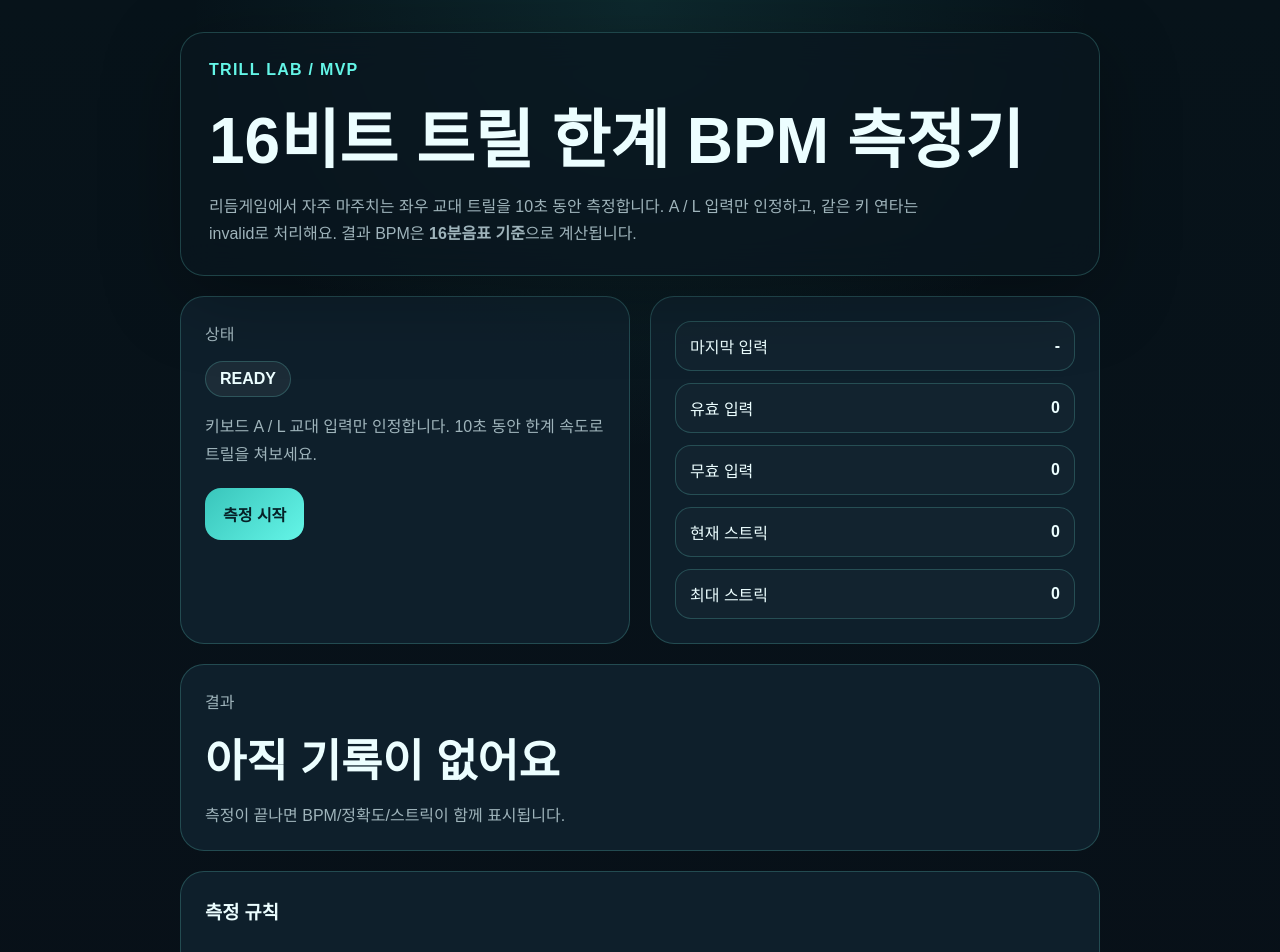
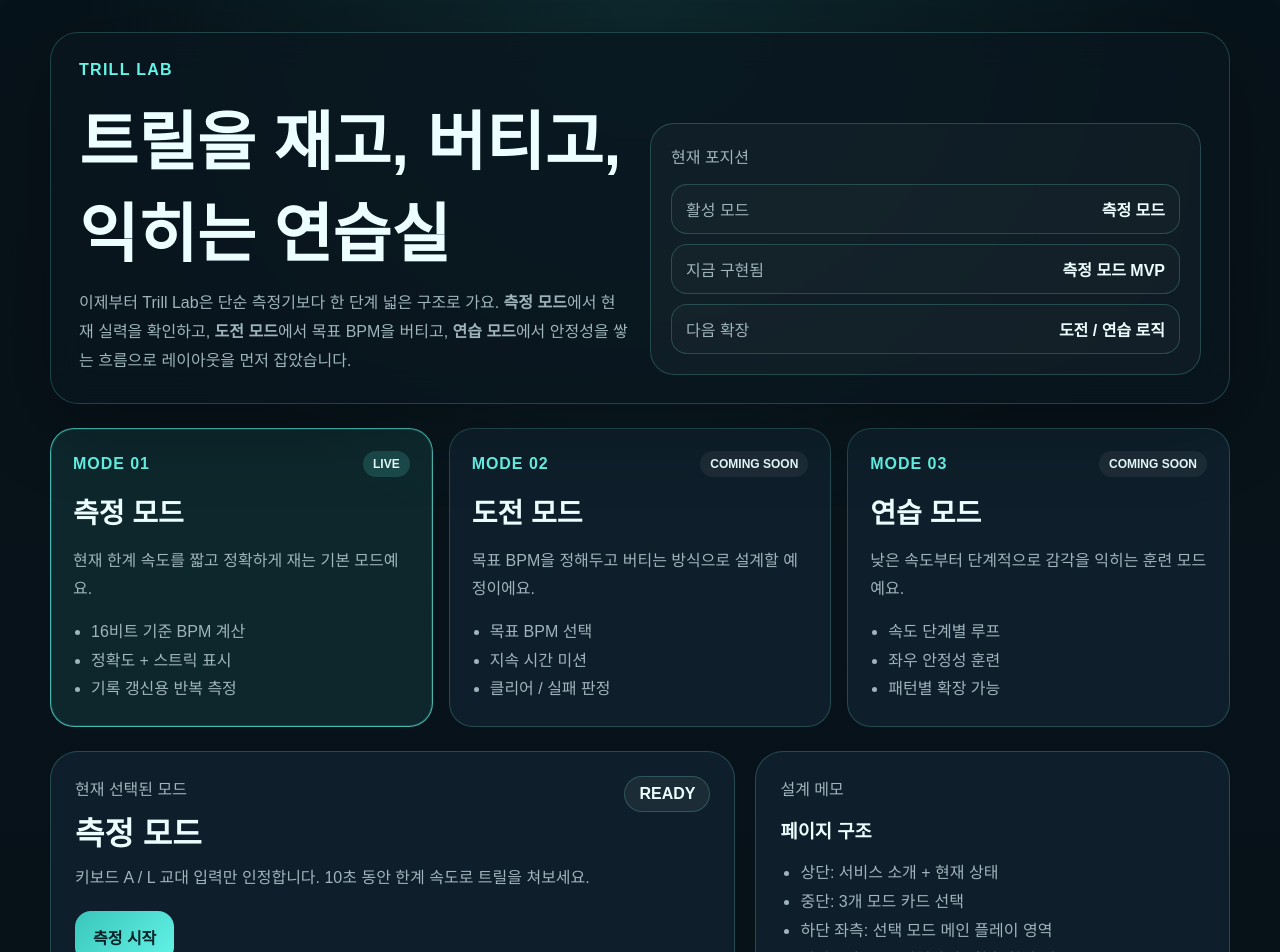
Before and after one commit to miku-agent/06_trill-lab, a Next.js app: page / in a window 1280 px wide. Shown: the top 952 px of the page. Built offline with nearby package versions, Linux system fonts and the light colour scheme.

Commit message:
feat: add multi-mode home layout

```diff
--- a/src/app/page.tsx
+++ b/src/app/page.tsx
@@ -4,6 +4,7 @@ import { useCallback, useEffect, useMemo, useRef, useState } from "react";
 
 type HandKey = "A" | "L";
 type SessionState = "idle" | "countdown" | "running" | "finished";
+type ModeKey = "measure" | "challenge" | "practice";
 
 type Result = {
   bpm: number;
@@ -13,15 +14,52 @@ type Result = {
   peakStreak: number;
 };
 
+type ModeCard = {
+  key: ModeKey;
+  eyebrow: string;
+  title: string;
+  description: string;
+  status: string;
+  bullets: string[];
+};
+
 const COUNTDOWN_SECONDS = 3;
 const TEST_SECONDS = 10;
 const ACCEPTED_KEYS: HandKey[] = ["A", "L"];
+
+const MODE_CARDS: ModeCard[] = [
+  {
+    key: "measure",
+    eyebrow: "MODE 01",
+    title: "측정 모드",
+    description: "현재 한계 속도를 짧고 정확하게 재는 기본 모드예요.",
+    status: "LIVE",
+    bullets: ["16비트 기준 BPM 계산", "정확도 + 스트릭 표시", "기록 갱신용 반복 측정"],
+  },
+  {
+    key: "challenge",
+    eyebrow: "MODE 02",
+    title: "도전 모드",
+    description: "목표 BPM을 정해두고 버티는 방식으로 설계할 예정이에요.",
+    status: "COMING SOON",
+    bullets: ["목표 BPM 선택", "지속 시간 미션", "클리어 / 실패 판정"],
+  },
+  {
+    key: "practice",
+    eyebrow: "MODE 03",
+    title: "연습 모드",
+    description: "낮은 속도부터 단계적으로 감각을 익히는 훈련 모드예요.",
+    status: "COMING SOON",
+    bullets: ["속도 단계별 루프", "좌우 안정성 훈련", "패턴별 확장 가능"],
+  },
+];
 
 function formatPercent(value: number) {
   return `${Math.round(value)}%`;
 }
 
 export default function HomePage() {
+  const [selectedMode, setSelectedMode] = useState<ModeKey>("measure");
   const [sessionState, setSessionState] = useState<SessionState>("idle");
   const [countdownLeft, setCountdownLeft] = useState(COUNTDOWN_SECONDS);
   const [timeLeft, setTimeLeft] = useState(TEST_SECONDS);
@@ -38,7 +76,13 @@ export default function HomePage() {
   const invalidHitsRef = useRef(0);
   const peakStreakRef = useRef(0);
 
+  const selectedCard = MODE_CARDS.find((card) => card.key === selectedMode) ?? MODE_CARDS[0];
+
   const helperText = useMemo(() => {
+    if (selectedMode !== "measure") {
+      return "이 모드는 아직 레이아웃만 잡혀 있어요. 먼저 측정 모드로 감을 확인해보세요.";
+    }
+
     if (sessionState === "countdown") {
       return `준비... ${countdownLeft}초 후 측정 시작`;
     }
@@ -48,11 +92,11 @@ export default function HomePage() {
     }
 
     if (result) {
-      return "같은 손가락 반복은 invalid 처리돼요. 더 높은 정확도로 다시 도전해보세요.";
+      return "같은 손가락 반복은 invalid 처리돼요. 정확도를 유지하면서 BPM을 끌어올리는 게 핵심이에요.";
     }
 
     return "키보드 A / L 교대 입력만 인정합니다. 10초 동안 한계 속도로 트릴을 쳐보세요.";
-  }, [countdownLeft, result, sessionState]);
+  }, [countdownLeft, result, selectedMode, sessionState]);
 
   const finishRun = useCallback(() => {
     runningRef.current = false;
@@ -173,8 +217,20 @@ export default function HomePage() {
   }
 
   function startRun() {
+    if (selectedMode !== "measure") {
+      return;
+    }
+
     resetStats();
     setSessionState("countdown");
+  }
+
+  function changeMode(mode: ModeKey) {
+    setSelectedMode(mode);
+    runningRef.current = false;
+    deadlineRef.current = null;
+    setSessionState("idle");
+    resetStats();
   }
 
   const statusTone =
@@ -185,52 +241,121 @@ export default function HomePage() {
         : "idle";
 
   return (
-    <main style={{ display: "grid", placeItems: "center", padding: "32px 16px" }}>
-      <div
-        style={{
-          width: "min(920px, 100%)",
-          display: "grid",
-          gap: 20,
-        }}
-      >
+    <main style={{ padding: "32px 16px 80px" }}>
+      <div style={{ width: "min(1180px, 100%)", margin: "0 auto", display: "grid", gap: 24 }}>
         <section
           style={{
             background: "var(--panel)",
             border: "1px solid var(--line)",
-            borderRadius: 24,
+            borderRadius: 28,
             padding: 28,
             backdropFilter: "blur(18px)",
             boxShadow: "0 20px 80px rgba(0, 0, 0, 0.28)",
           }}
         >
+          <div
+            style={{
+              display: "grid",
+              gridTemplateColumns: "repeat(auto-fit, minmax(280px, 1fr))",
+              gap: 20,
+              alignItems: "end",
+            }}
+          >
+            <div>
               <p style={{ color: "var(--accent-strong)", margin: 0, fontWeight: 700, letterSpacing: "0.08em" }}>
-            TRILL LAB / MVP
+                TRILL LAB
               </p>
-          <h1 style={{ fontSize: "clamp(2rem, 5vw, 4rem)", margin: "10px 0 12px" }}>
-            16비트 트릴 한계 BPM 측정기
+              <h1 style={{ fontSize: "clamp(2.2rem, 5vw, 4.5rem)", margin: "12px 0 14px" }}>
+                트릴을 재고, 버티고, 익히는 연습실
               </h1>
-          <p style={{ color: "var(--muted)", margin: 0, maxWidth: 720, lineHeight: 1.7 }}>
-            리듬게임에서 자주 마주치는 좌우 교대 트릴을 10초 동안 측정합니다. A / L 입력만 인정하고,
-            같은 키 연타는 invalid로 처리해요. 결과 BPM은 <strong>16분음표 기준</strong>으로 계산됩니다.
+              <p style={{ color: "var(--muted)", margin: 0, lineHeight: 1.8, maxWidth: 680 }}>
+                이제부터 Trill Lab은 단순 측정기보다 한 단계 넓은 구조로 가요. <strong>측정 모드</strong>에서 현재
+                실력을 확인하고, <strong>도전 모드</strong>에서 목표 BPM을 버티고, <strong>연습 모드</strong>에서 안정성을 쌓는 흐름으로
+                레이아웃을 먼저 잡았습니다.
               </p>
+            </div>
+            <div
+              style={{
+                border: "1px solid var(--line)",
+                borderRadius: 24,
+                padding: 20,
+                background: "rgba(255,255,255,0.03)",
+              }}
+            >
+              <p style={{ marginTop: 0, color: "var(--muted)" }}>현재 포지션</p>
+              <div style={{ display: "grid", gap: 10 }}>
+                <QuickStat label="활성 모드" value={selectedCard.title} />
+                <QuickStat label="지금 구현됨" value="측정 모드 MVP" />
+                <QuickStat label="다음 확장" value="도전 / 연습 로직" />
+              </div>
+            </div>
+          </div>
         </section>
 
-        <section
+        <section style={{ display: "grid", gridTemplateColumns: "repeat(auto-fit, minmax(240px, 1fr))", gap: 16 }}>
+          {MODE_CARDS.map((card) => {
+            const isActive = card.key === selectedMode;
+
+            return (
+              <button
+                key={card.key}
+                onClick={() => changeMode(card.key)}
                 style={{
-            display: "grid",
-            gridTemplateColumns: "repeat(auto-fit, minmax(260px, 1fr))",
-            gap: 20,
+                  textAlign: "left",
+                  borderRadius: 24,
+                  border: isActive ? "1px solid rgba(100, 245, 231, 0.7)" : "1px solid var(--line)",
+                  background: isActive ? "rgba(57, 197, 187, 0.12)" : "var(--panel-strong)",
+                  padding: 22,
+                  cursor: "pointer",
+                  color: "var(--text)",
+                  boxShadow: isActive ? "0 0 0 1px rgba(100, 245, 231, 0.14) inset" : "none",
                 }}
               >
+                <div style={{ display: "flex", justifyContent: "space-between", gap: 12, alignItems: "center" }}>
+                  <span style={{ color: "var(--accent-strong)", fontWeight: 700, letterSpacing: "0.06em" }}>
+                    {card.eyebrow}
+                  </span>
+                  <span
+                    style={{
+                      borderRadius: 999,
+                      padding: "6px 10px",
+                      fontSize: 12,
+                      fontWeight: 700,
+                      background: isActive ? "rgba(100, 245, 231, 0.16)" : "rgba(255,255,255,0.06)",
+                    }}
+                  >
+                    {card.status}
+                  </span>
+                </div>
+                <h2 style={{ margin: "14px 0 8px", fontSize: 28 }}>{card.title}</h2>
+                <p style={{ color: "var(--muted)", lineHeight: 1.7, minHeight: 54 }}>{card.description}</p>
+                <ul style={{ paddingLeft: 18, color: "var(--muted)", marginBottom: 0, lineHeight: 1.8 }}>
+                  {card.bullets.map((bullet) => (
+                    <li key={bullet}>{bullet}</li>
+                  ))}
+                </ul>
+              </button>
+            );
+          })}
+        </section>
+
+        <section style={{ display: "grid", gridTemplateColumns: "1.3fr 0.9fr", gap: 20 }}>
           <article
             style={{
               background: "var(--panel-strong)",
               border: "1px solid var(--line)",
-              borderRadius: 24,
+              borderRadius: 28,
               padding: 24,
+              display: "grid",
+              gap: 18,
             }}
           >
-            <p style={{ color: "var(--muted)", marginTop: 0 }}>상태</p>
+            <div style={{ display: "flex", justifyContent: "space-between", gap: 16, alignItems: "start", flexWrap: "wrap" }}>
+              <div>
+                <p style={{ color: "var(--muted)", margin: 0 }}>현재 선택된 모드</p>
+                <h3 style={{ margin: "8px 0 10px", fontSize: 32 }}>{selectedCard.title}</h3>
+                <p style={{ color: "var(--muted)", margin: 0, lineHeight: 1.8 }}>{helperText}</p>
+              </div>
               <div
                 style={{
                   display: "inline-flex",
@@ -246,9 +371,12 @@ export default function HomePage() {
                         : "rgba(255, 255, 255, 0.06)",
                   border: "1px solid var(--line)",
                   fontWeight: 700,
+                  height: "fit-content",
                 }}
               >
-              {sessionState === "countdown"
+                {selectedMode !== "measure"
+                  ? selectedCard.status
+                  : sessionState === "countdown"
                     ? `COUNTDOWN ${countdownLeft}`
                     : sessionState === "running"
                       ? `RUNNING ${timeLeft.toFixed(1)}s`
@@ -256,7 +384,10 @@ export default function HomePage() {
                         ? "FINISHED"
                         : "READY"}
               </div>
-            <p style={{ color: "var(--muted)", lineHeight: 1.7, marginBottom: 20 }}>{helperText}</p>
+            </div>
+
+            {selectedMode === "measure" ? (
+              <>
                 <div style={{ display: "flex", gap: 12, flexWrap: "wrap" }}>
                   <button
                     onClick={startRun}
@@ -274,64 +405,91 @@ export default function HomePage() {
                     {result ? "다시 측정하기" : "측정 시작"}
                   </button>
                 </div>
+
+                <div style={{ display: "grid", gridTemplateColumns: "repeat(auto-fit, minmax(180px, 1fr))", gap: 12 }}>
+                  <Stat label="마지막 입력" value={latestInput} />
+                  <Stat label="유효 입력" value={String(validHits)} />
+                  <Stat label="무효 입력" value={String(invalidHits)} />
+                  <Stat label="현재 스트릭" value={String(currentStreak)} />
+                  <Stat label="최대 스트릭" value={String(peakStreak)} />
+                </div>
+
+                <div
+                  style={{
+                    borderRadius: 22,
+                    padding: 20,
+                    border: "1px solid var(--line)",
+                    background: "rgba(255,255,255,0.02)",
+                  }}
+                >
+                  <p style={{ color: "var(--muted)", marginTop: 0 }}>결과</p>
+                  <h2 style={{ margin: "0 0 8px", fontSize: "clamp(1.8rem, 4vw, 3rem)" }}>
+                    {result ? `현재 기록: 16비트 트릴 기준 ${result.bpm} BPM` : "아직 기록이 없어요"}
+                  </h2>
+                  <p style={{ color: "var(--muted)", marginBottom: 0 }}>
+                    {result
+                      ? `정확도 ${formatPercent(result.accuracy)} · 유효 ${result.validHits} · 무효 ${result.invalidHits} · 최대 스트릭 ${result.peakStreak}`
+                      : "측정이 끝나면 BPM / 정확도 / 스트릭이 함께 표시됩니다."}
+                  </p>
+                </div>
+              </>
+            ) : (
+              <div
+                style={{
+                  borderRadius: 22,
+                  padding: 24,
+                  border: "1px dashed var(--line)",
+                  background: "rgba(255,255,255,0.02)",
+                  color: "var(--muted)",
+                  lineHeight: 1.8,
+                }}
+              >
+                <strong style={{ color: "var(--text)" }}>{selectedCard.title}</strong>
+                <p style={{ marginBottom: 0 }}>
+                  여기에는 각 모드 전용 플레이 UI가 들어갈 예정이에요. 지금은 전체 제품 구조를 먼저 맞추기 위해
+                  카드형 선택 영역 + 메인 플레이 패널 + 우측 보조 패널 레이아웃을 먼저 잡아둔 상태예요.
+                </p>
+              </div>
+            )}
+          </article>
+
+          <aside style={{ display: "grid", gap: 20 }}>
+            <article
+              style={{
+                background: "var(--panel-strong)",
+                border: "1px solid var(--line)",
+                borderRadius: 28,
+                padding: 24,
+              }}
+            >
+              <p style={{ color: "var(--muted)", marginTop: 0 }}>설계 메모</p>
+              <h3 style={{ margin: "8px 0 14px" }}>페이지 구조</h3>
+              <ul style={{ paddingLeft: 20, color: "var(--muted)", lineHeight: 1.8, marginBottom: 0 }}>
+                <li>상단: 서비스 소개 + 현재 상태</li>
+                <li>중단: 3개 모드 카드 선택</li>
+                <li>하단 좌측: 선택 모드 메인 플레이 영역</li>
+                <li>하단 우측: 룰 / 진행상태 / 향후 확장 정보</li>
+              </ul>
             </article>
 
             <article
               style={{
                 background: "var(--panel-strong)",
                 border: "1px solid var(--line)",
-              borderRadius: 24,
+                borderRadius: 28,
                 padding: 24,
-              display: "grid",
-              gap: 12,
-            }}
-          >
-            <Stat label="마지막 입력" value={latestInput} />
-            <Stat label="유효 입력" value={String(validHits)} />
-            <Stat label="무효 입력" value={String(invalidHits)} />
-            <Stat label="현재 스트릭" value={String(currentStreak)} />
-            <Stat label="최대 스트릭" value={String(peakStreak)} />
-          </article>
-        </section>
-
-        <section
-          style={{
-            background: "var(--panel-strong)",
-            border: "1px solid var(--line)",
-            borderRadius: 24,
-            padding: 24,
-            display: "grid",
-            gap: 12,
-          }}
-        >
-          <p style={{ color: "var(--muted)", margin: 0 }}>결과</p>
-          <h2 style={{ margin: 0, fontSize: "clamp(1.6rem, 4vw, 2.8rem)" }}>
-            {result ? `현재 기록: 16비트 트릴 기준 ${result.bpm} BPM` : "아직 기록이 없어요"}
-          </h2>
-          <p style={{ color: "var(--muted)", margin: 0 }}>
-            {result
-              ? `정확도 ${formatPercent(result.accuracy)} · 유효 ${result.validHits} · 무효 ${result.invalidHits} · 최대 스트릭 ${result.peakStreak}`
-              : "측정이 끝나면 BPM/정확도/스트릭이 함께 표시됩니다."}
-          </p>
-        </section>
-
-        <section
-          style={{
-            background: "var(--panel-strong)",
-            border: "1px solid var(--line)",
-            borderRadius: 24,
-            padding: 24,
-            lineHeight: 1.8,
                 color: "var(--muted)",
               }}
             >
-          <h3 style={{ color: "var(--text)", marginTop: 0 }}>측정 규칙</h3>
-          <ul style={{ paddingLeft: 20, marginBottom: 0 }}>
+              <p style={{ color: "var(--muted)", marginTop: 0 }}>측정 규칙</p>
+              <ul style={{ paddingLeft: 20, marginBottom: 0, lineHeight: 1.8 }}>
                 <li>A와 L 키만 측정합니다.</li>
                 <li>반드시 좌우 교대로 입력해야 valid hit로 인정됩니다.</li>
                 <li>같은 키를 연속으로 누르면 invalid hit로 기록되고 스트릭이 끊깁니다.</li>
-            <li>현재 MVP는 키보드 기준 측정기예요. 향후 패턴 모드/랭킹/차트는 확장 가능하게 열어뒀습니다.</li>
+                <li>도전/연습 모드는 같은 레이아웃 안에서 다른 판정 로직만 교체하면 되게 설계했어요.</li>
               </ul>
+            </article>
+          </aside>
         </section>
       </div>
     </main>
@@ -342,17 +500,35 @@ function Stat({ label, value }: { label: string; value: string }) {
   return (
     <div
       style={{
-        display: "flex",
-        justifyContent: "space-between",
-        gap: 16,
-        alignItems: "center",
-        padding: "12px 14px",
+        display: "grid",
+        gap: 8,
+        padding: "14px 16px",
         borderRadius: 16,
         border: "1px solid var(--line)",
         background: "rgba(255, 255, 255, 0.02)",
       }}
     >
-      <span>{label}</span>
+      <span style={{ color: "var(--muted)", fontSize: 14 }}>{label}</span>
+      <strong style={{ fontSize: 22 }}>{value}</strong>
+    </div>
+  );
+}
+
+function QuickStat({ label, value }: { label: string; value: string }) {
+  return (
+    <div
+      style={{
+        display: "flex",
+        justifyContent: "space-between",
+        gap: 12,
+        alignItems: "center",
+        padding: "12px 14px",
+        borderRadius: 16,
+        border: "1px solid var(--line)",
+        background: "rgba(255,255,255,0.02)",
+      }}
+    >
+      <span style={{ color: "var(--muted)" }}>{label}</span>
       <strong>{value}</strong>
     </div>
   );
```
Lines whose indentation alone changed are shown as unchanged.
